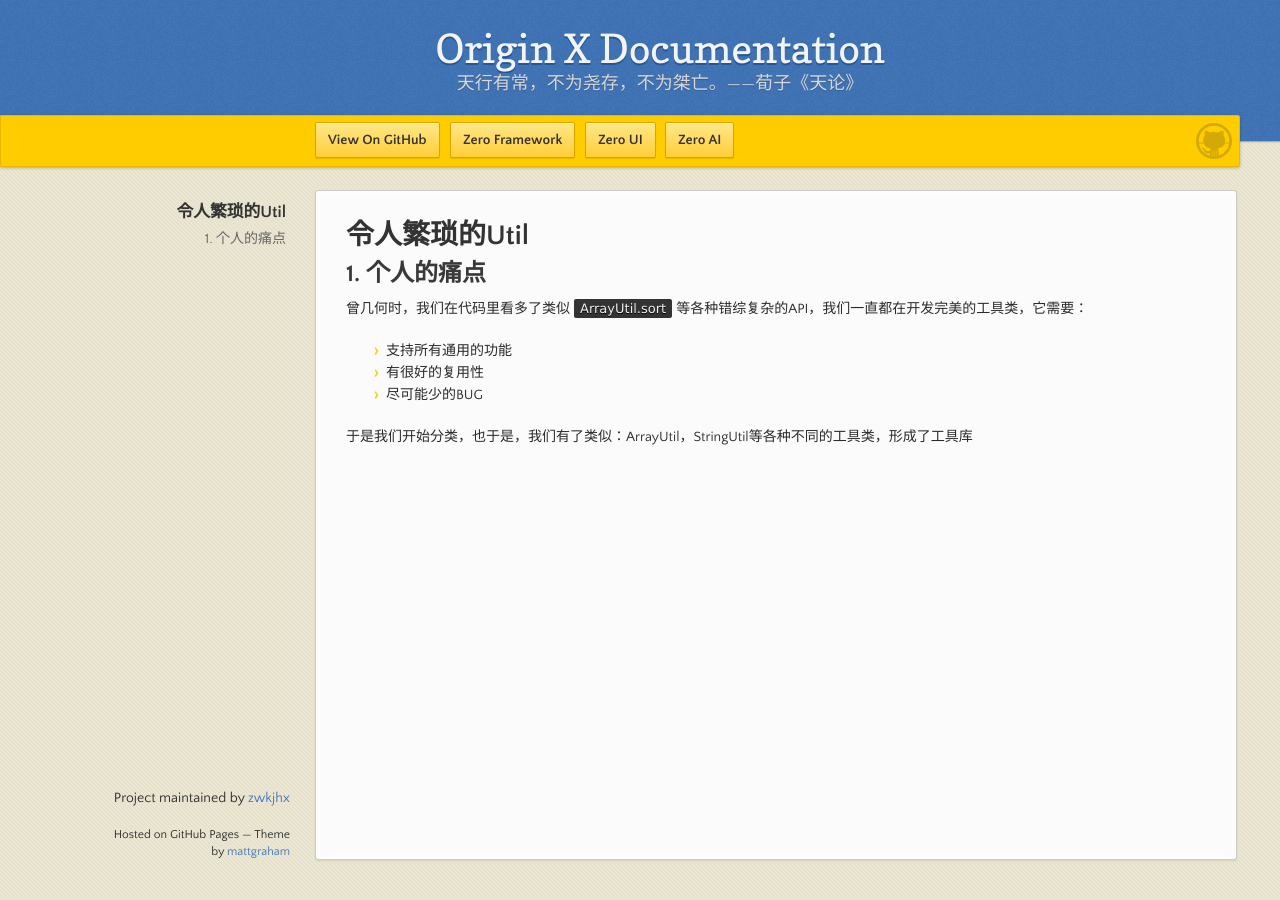
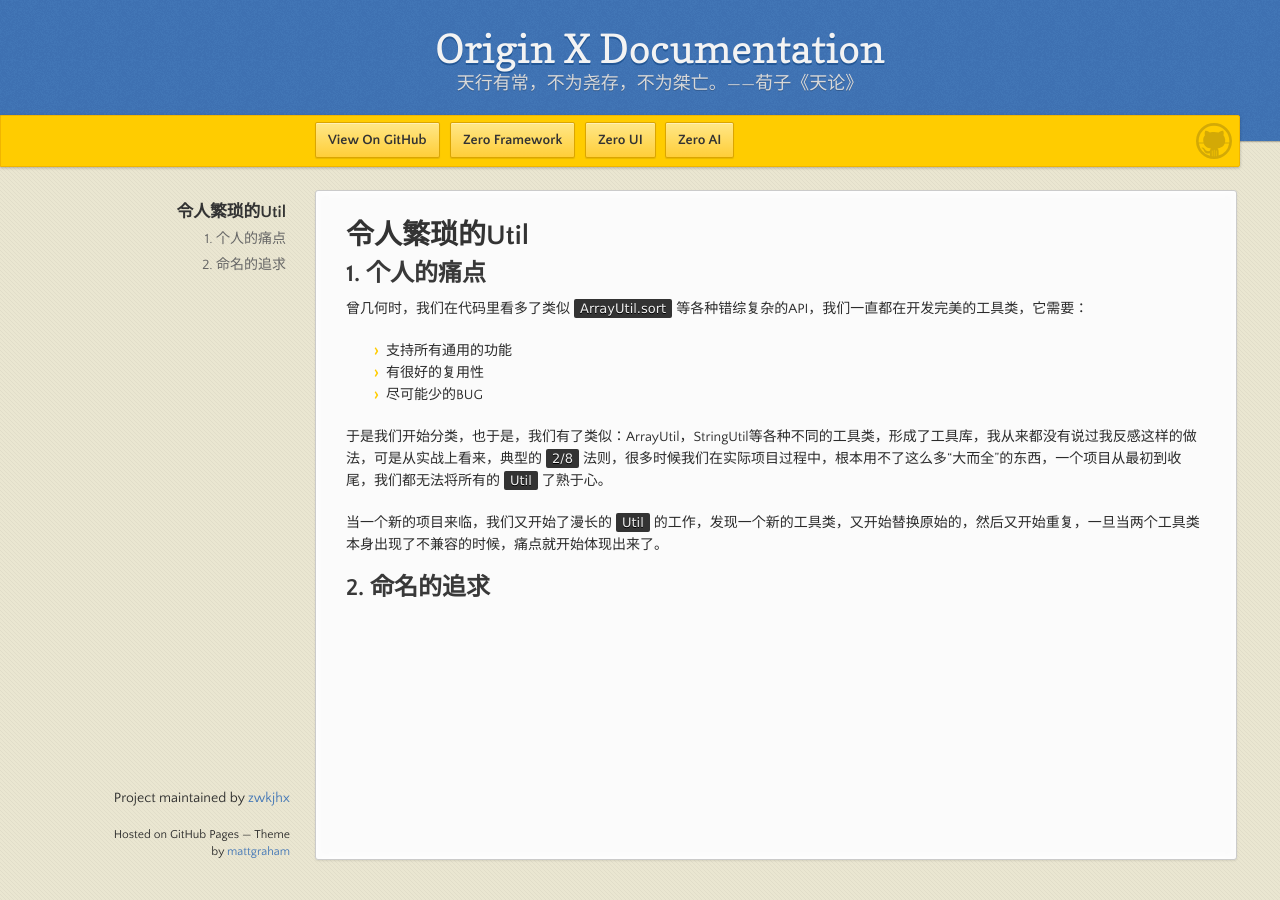
Before and after one commit to zwkjhx/ox-doc, a Jekyll site: the page built from utility-x/1-she-ji-li-nian/uxd-001-ling-ren-fan-suo-de-util.md, in a window 1280 px wide. Built offline with Jekyll 4.4.1, drawn with Linux system fonts in a browser that asks for light colours; our own code applies the rules of GitHub Pages for plain Markdown files.

Commit message:
Updates utility-x/1-she-ji-li-nian/uxd-001-ling-ren-fan-suo-de-util.md
Auto commit by GitBook Editor

```diff
--- a/utility-x/1-she-ji-li-nian/uxd-001-ling-ren-fan-suo-de-util.md
+++ b/utility-x/1-she-ji-li-nian/uxd-001-ling-ren-fan-suo-de-util.md
@@ -8,4 +8,8 @@
 * 有很好的复用性
 * 尽可能少的BUG
 
-于是我们开始分类，也于是，我们有了类似：ArrayUtil，StringUtil等各种不同的工具类，形成了工具库
+于是我们开始分类，也于是，我们有了类似：ArrayUtil，StringUtil等各种不同的工具类，形成了工具库，我从来都没有说过我反感这样的做法，可是从实战上看来，典型的`2/8`法则，很多时候我们在实际项目过程中，根本用不了这么多“大而全”的东西，一个项目从最初到收尾，我们都无法将所有的`Util`了熟于心。
+
+当一个新的项目来临，我们又开始了漫长的`Util`的工作，发现一个新的工具类，又开始替换原始的，然后又开始重复，一旦当两个工具类本身出现了不兼容的时候，痛点就开始体现出来了。
+
+## 2. 命名的追求
```
